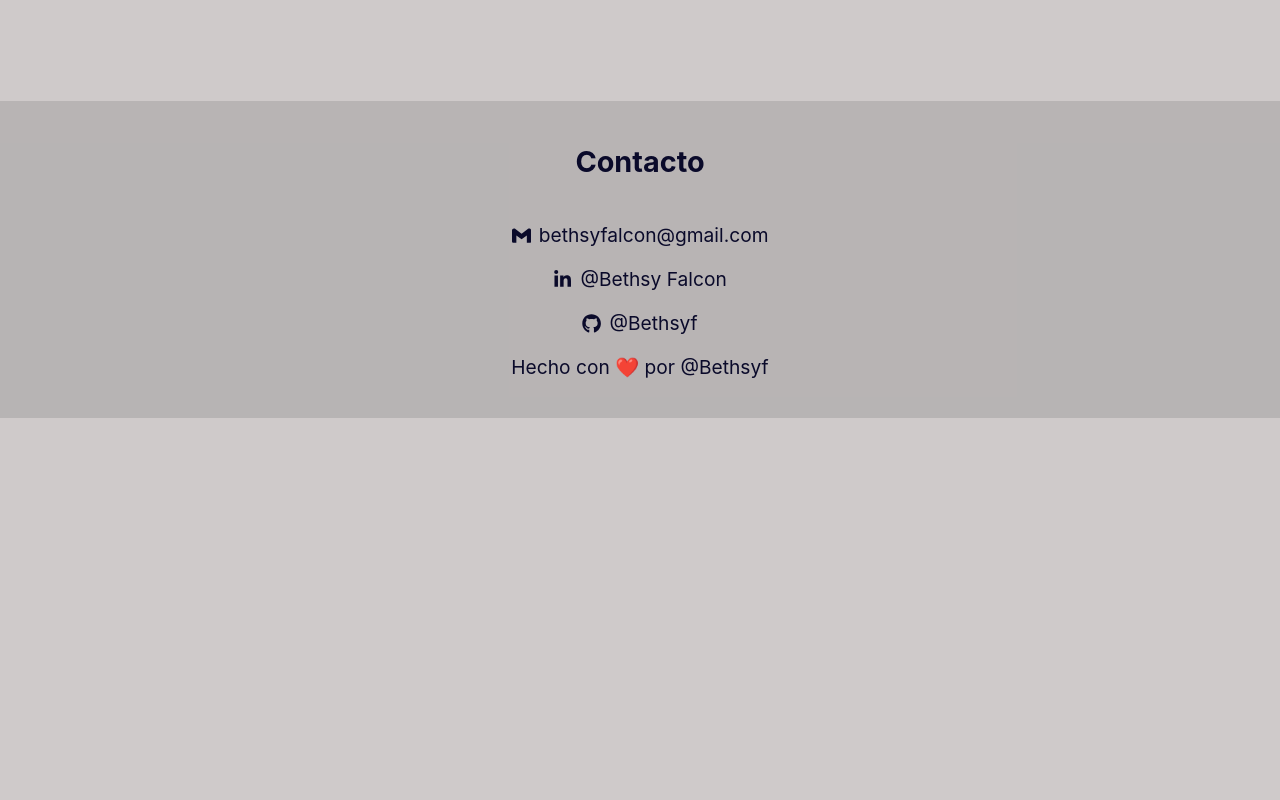
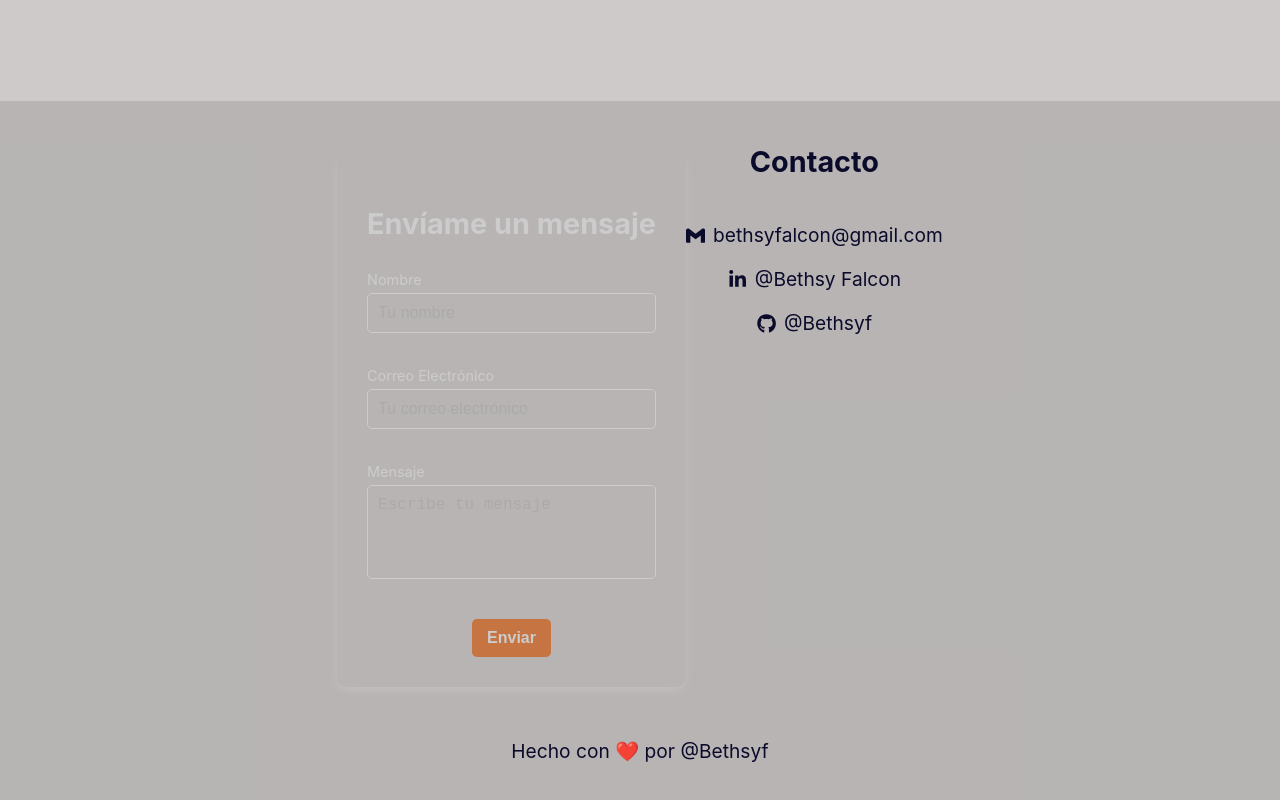
Before and after one commit to Bethsyf/portfolio, a Next.js app: page / in a window 1280 px wide. Shown: the part 4430-5230 px from the top of the page. Before the commit the page ends 4848 px from the top, so only its background shows below. Built offline with nearby package versions, Linux system fonts and the light colour scheme.

Commit message:
Feat: add formik y yup

```diff
--- a/package.json
+++ b/package.json
@@ -17,6 +17,7 @@
     "@types/react-dom": "18.0.11",
     "eslint": "8.38.0",
     "eslint-config-next": "13.3.0",
+    "formik": "^2.4.6",
     "i18next": "^23.16.5",
     "next": "13.3.0",
     "next-i18next": "^15.3.1",
@@ -26,7 +27,8 @@
     "react-icons": "^4.11.0",
     "sass": "^1.62.0",
     "typescript": "5.0.4",
-    "uuid": "^9.0.1"
+    "uuid": "^9.0.1",
+    "yup": "^1.4.0"
   },
   "devDependencies": {
     "@types/uuid": "^9.0.6"
--- a/src/components/views/contact/ContactMe.module.scss
+++ b/src/components/views/contact/ContactMe.module.scss
@@ -1,11 +1,10 @@
 .contactForm {
-    display: none;
   border-radius: 10px;
   padding: 30px;
   box-shadow: 0 4px 8px rgba(207, 206, 206, 0.4);
   max-width: 500px;
   text-align: center;
-    margin: 2rem;
+  margin: 2rem auto; // Centrado en el contenedor
 
   @media (max-width: 768px) {
     padding: 15px;
@@ -27,6 +26,7 @@
   display: flex;
   flex-direction: column;
   text-align: left;
+  margin-bottom: 1.5rem; // Separación entre grupos de campos
 
   label {
     font-size: 0.9rem;
@@ -39,19 +39,31 @@
     width: 100%;
     padding: 10px;
     color: #ccc;
+    background-color: transparent; // Fondo transparente
     border: 1px solid #ccc;
     border-radius: 5px;
     font-size: 1rem;
-      transition: border-color 0.3s ease;
+    transition: border-color 0.3s ease, background-color 0.3s ease;
 
     &:focus {
       border-color: #a95f37;
       outline: none;
+      background-color: #1a1a1a; // Fondo sutil al enfocarse
+    }
+
+    &::placeholder {
+      color: #aaa;
     }
   }
 
   textarea {
     resize: none;
+  }
+
+  .error {
+    color: #ff4d4d;
+    font-size: 0.875rem;
+    margin-top: 0.5rem;
   }
 }
 
@@ -64,15 +76,21 @@
   border: none;
   border-radius: 5px;
   cursor: pointer;
-    transition: background-color 0.3s ease;
-    margin: 2rem;
+  transition: background-color 0.3s ease, transform 0.2s ease;
+  margin-top: 1rem;
 
   &:hover {
     background-color: #a95f37;
+    transform: scale(1.05); // Sutil aumento al pasar el cursor
   }
 
   &:focus {
     outline: none;
     box-shadow: 0 0 5px #a95f37;
   }
+
+  &:disabled {
+    background-color: #999;
+    cursor: not-allowed;
   }
+}
--- a/src/components/views/contact/ContactMe.tsx
+++ b/src/components/views/contact/ContactMe.tsx
@@ -1,39 +1,96 @@
-import React from 'react'
-import s from './ContactMe.module.scss'
+import React from 'react';
+import { Formik, Form, Field, ErrorMessage } from 'formik';
+import * as Yup from 'yup';
+import s from './ContactMe.module.scss';
 
 const ContactMe = () => {
+  const initialValues = {
+    name: '',
+    email: '',
+    message: '',
+  };
+
+  const validationSchema = Yup.object({
+    name: Yup.string().required('El nombre es obligatorio.'),
+    email: Yup.string()
+      .email('Introduce un correo electrónico válido.')
+      .required('El correo electrónico es obligatorio.'),
+    message: Yup.string().required('El mensaje no puede estar vacío.'),
+  });
+
+  const handleSubmit = (values: typeof initialValues) => {
+    console.log('Formulario enviado:', values);
+    // Aquí puedes agregar la lógica para enviar los datos al servidor.
+  };
+
   return (
     <div className={s.contactForm}>
       <h2 className={s.titleForm}>Envíame un mensaje</h2>
-            <form>
+      <Formik
+        initialValues={initialValues}
+        validationSchema={validationSchema}
+        onSubmit={handleSubmit}
+      >
+        {({ isSubmitting }) => (
+          <Form>
             <div className={s.formGroup}>
               <label htmlFor="name">Nombre</label>
-                <input type="text" id="name" name="name" placeholder="Tu nombre" required />
+              <Field
+                type="text"
+                id="name"
+                name="name"
+                placeholder="Tu nombre"
+                className={s.inputField}
+              />
+              <ErrorMessage
+                name="name"
+                component="p"
+                className={s.error}
+              />
             </div>
             <div className={s.formGroup}>
               <label htmlFor="email">Correo Electrónico</label>
-                <input
+              <Field
                 type="email"
                 id="email"
                 name="email"
                 placeholder="Tu correo electrónico"
-                  required
+                className={s.inputField}
+              />
+              <ErrorMessage
+                name="email"
+                component="p"
+                className={s.error}
               />
             </div>
             <div className={s.formGroup}>
               <label htmlFor="message">Mensaje</label>
-                <textarea
+              <Field
+                as="textarea"
                 id="message"
                 name="message"
                 placeholder="Escribe tu mensaje"
                 rows={4}
-                  required
-                ></textarea>
+                className={s.textArea}
+              />
+              <ErrorMessage
+                name="message"
+                component="p"
+                className={s.error}
+              />
             </div>
-              <button type="submit" className={s.submitButton}>Enviar</button>
-            </form>
+            <button
+              type="submit"
+              className={s.submitButton}
+              disabled={isSubmitting}
+            >
+              {isSubmitting ? 'Enviando...' : 'Enviar'}
+            </button>
+          </Form>
+        )}
+      </Formik>
     </div>
-  )
-}
+  );
+};
 
-export default ContactMe
+export default ContactMe;
```
Also changed, not shown: 1 other file (tests, documents, lock files or other folders). Lines whose indentation alone changed are shown as unchanged.
